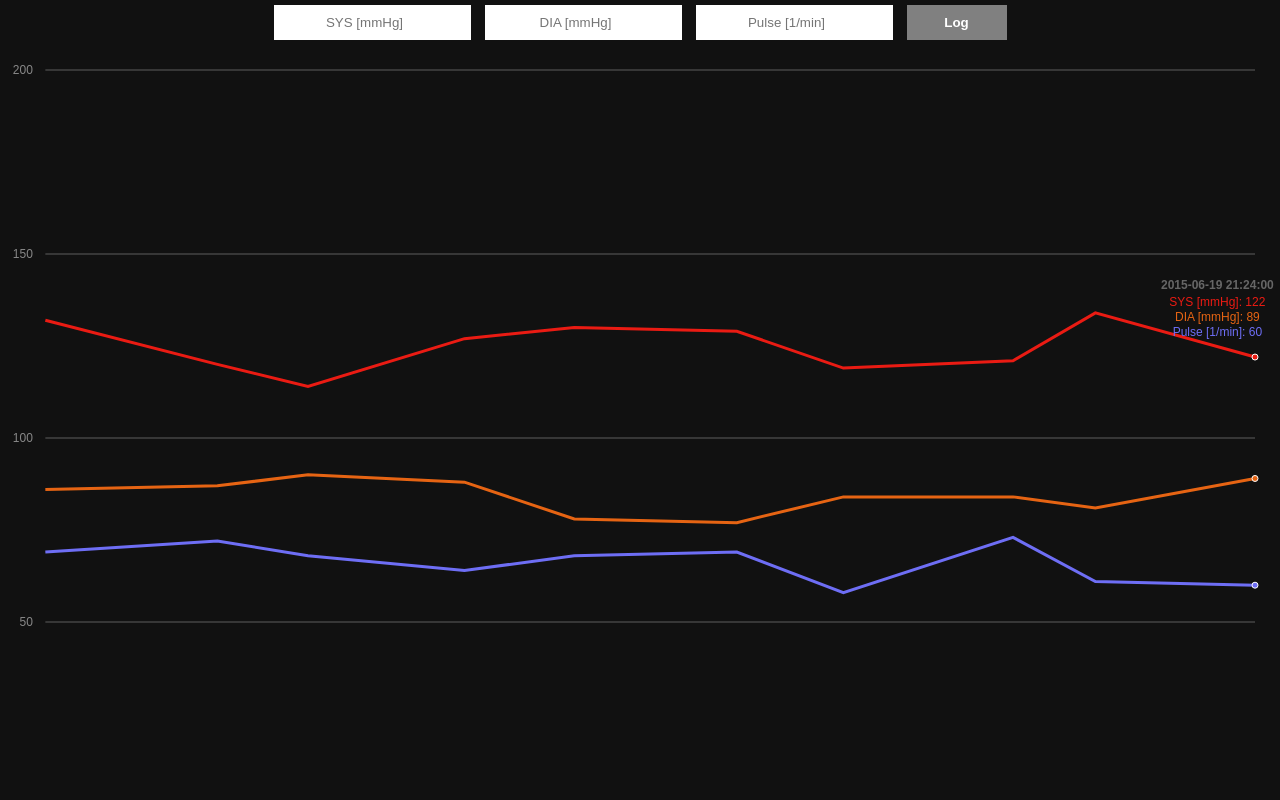
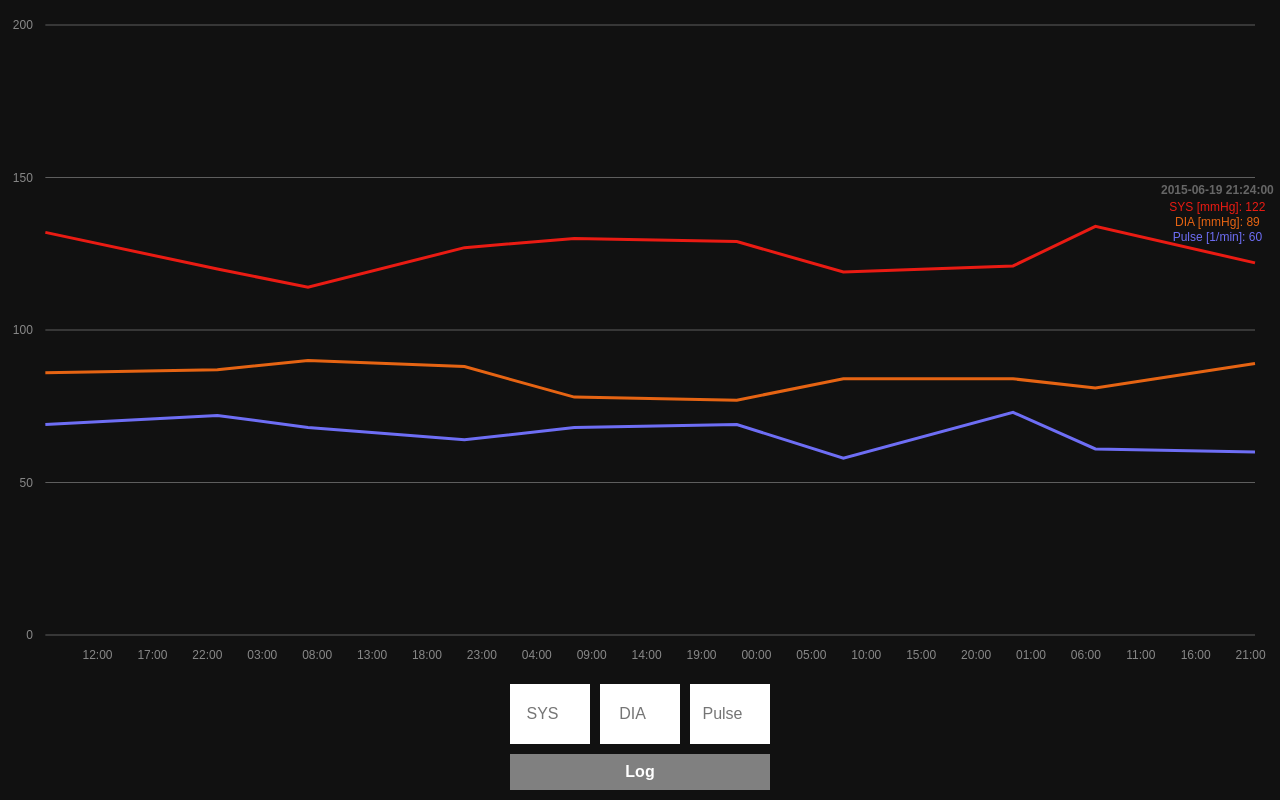
Before and after one commit to dag0310/under-pressure, a PHP site: page / in a window 1280 px wide. Run offline with PHP 8.4, Linux system fonts and the light colour scheme.

Commit message:
Move form to bottom of screen for better UX

```diff
--- a/index.php
+++ b/index.php
@@ -3,7 +3,7 @@
 <head>
     <meta charset="utf-8">
     <title>Under Pressure</title>
-    <meta name="viewport" content="width=device-width, initial-scale=1">
+    <meta name="viewport" content="width=device-width, initial-scale=1, user-scalable=no">
     <meta name="mobile-web-app-capable" content="yes">
     <meta name="apple-mobile-web-app-capable" content="yes">
     <!-- Icon -->
@@ -36,14 +36,15 @@
     <link rel="stylesheet" href="main.css">
 </head>
 <body>
-    <form class="inputs" method="post" action="post_log.php">
-        <input type="number" id="sys" name="sys" placeholder="SYS [mmHg]">
-        <input type="number" id="dia" name="dia" placeholder="DIA [mmHg]">
-        <input type="number" id="pulse" name="pulse" placeholder="Pulse [1/min]">
+    <div id="chart"></div>
+
+    <form method="post" action="post_log.php">
+        <input type="number" name="sys" placeholder="SYS">
+        <input type="number" name="dia" placeholder="DIA">
+        <input type="number" name="pulse" placeholder="Pulse">
+        <br>
         <button type="submit">Log</button>
     </form>
-
-    <div id="chart"></div>
 
     <!-- Scripts -->
     <script src="vendor/jquery.min.js"></script>
--- a/main.css
+++ b/main.css
@@ -1,3 +1,7 @@
+* {
+    box-sizing: border-box;
+}
+
 html, body {
     width: 100%;
     height: 100%;
@@ -9,7 +13,6 @@ html, body {
 
 #chart {
     width: 100%;
-    height: 100%;
 }
 
 .morris-hover.morris-default-style {
@@ -19,26 +22,38 @@ html, body {
     text-shadow: none;
 }
 
-.inputs {
+form {
+    position: absolute;
+    bottom: 0;
+    width: 100%;
     text-align: center;
+    font-size: 0;
+    padding: 10px;
+    background-color: #111;
 }
-.inputs input, .inputs button {
+form input, form button[type=submit] {
+    display: inline-block;
     text-align: center;
     border: none;
-    padding: 10px;
-    margin: 5px;
-    display: inline-block;
-    min-width: 50px;
+    height: 60px;
+    font-size: 16px;
+    border-radius: 0;
 }
-.inputs input {
-    color: #222;
+form input + input {
+    margin-left: 10px;
 }
-.inputs button[type=submit] {
+form input {
+    color: #111;
+    width: 80px;
+}
+form button[type=submit] {
+    margin-top: 10px;
     background-color: gray;
     color: white;
-    width: 100px;
     font-weight: bold;
+    width: 260px;
+    height: 36px;
 }
-.inputs button[type=submit]:action {
+form button[type=submit]:action {
     background-color: darkgray;
 }
--- a/main.js
+++ b/main.js
@@ -4,6 +4,10 @@
     addToHomescreen();
 
     $(function () {
+        var WINDOW = $(window);
+        var CHART = $('#chart');
+        var FORM = $('form');
+
         var chart = Morris.Line({
             element: 'chart',
             data: [],
@@ -23,7 +27,7 @@
             return Math.round(number * factor) / factor;
         }
 
-        function refresh() {
+        function refreshChartData() {
             $.ajax({
                 type: 'GET',
                 cache: false,
@@ -46,9 +50,15 @@
             });
         }
 
-        $(window).focus(function() {
-            refresh()
-        });
-        refresh();
+        function updateHeights() {
+            var newChartHeight = WINDOW.innerHeight() - FORM.innerHeight();
+            CHART.height(newChartHeight);
+        }
+
+        WINDOW.focus(refreshChartData);
+        WINDOW.resize(updateHeights);
+
+        WINDOW.resize();
+        refreshChartData();
     });
 }());
```
